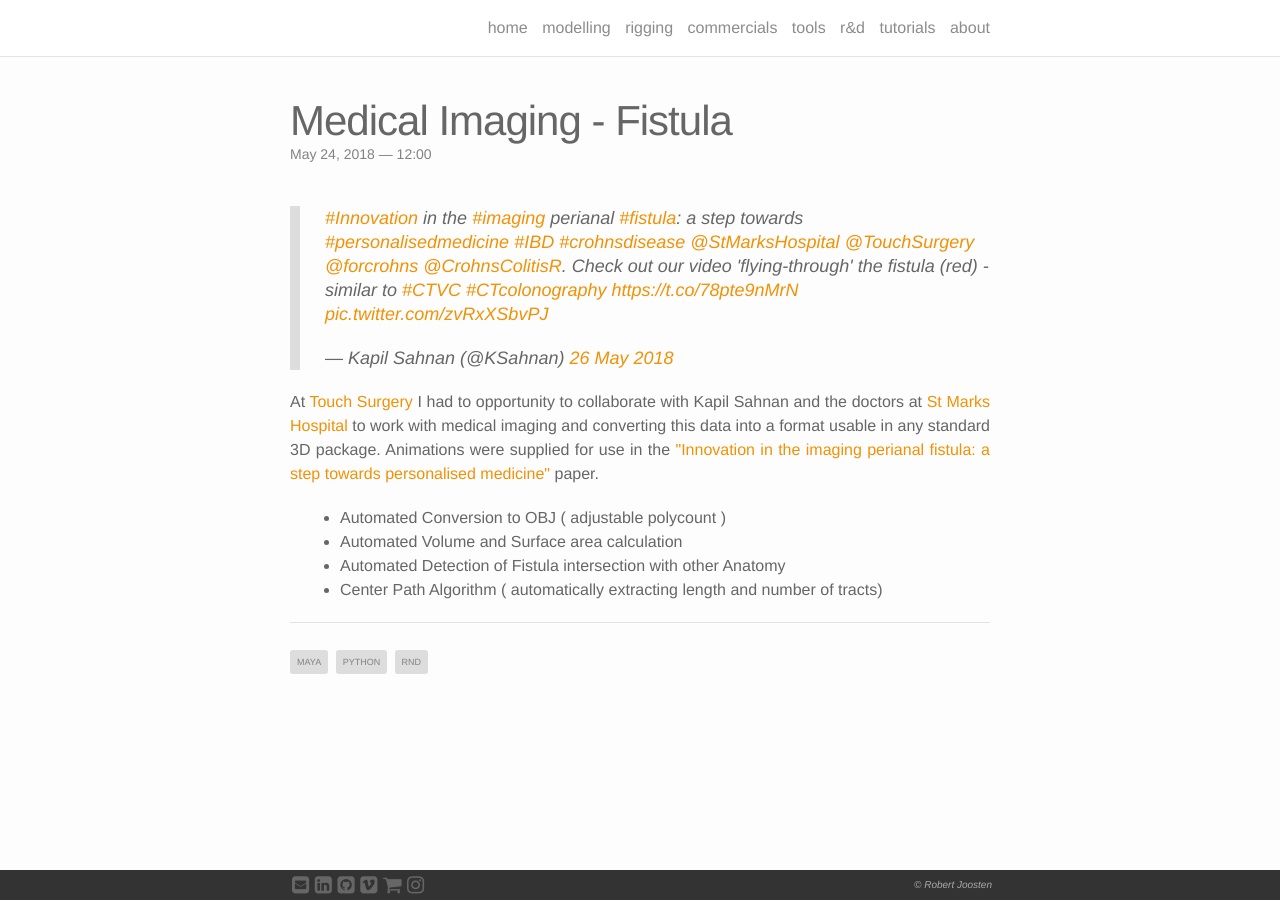
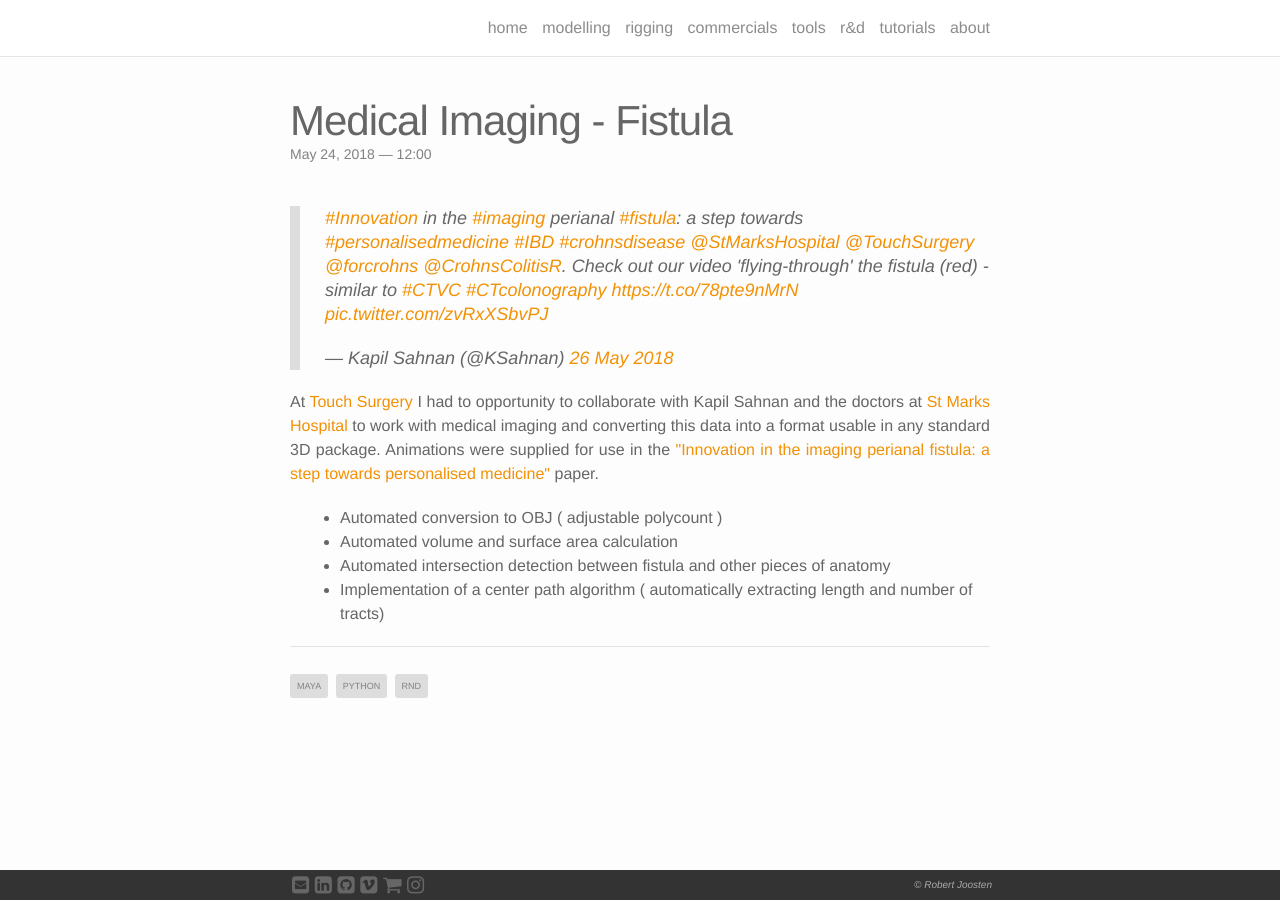
Before and after one commit to robertjoosten/robertjoosten.github.io, a Jekyll site: the page built from _projects/fistula.markdown, in a window 1280 px wide. Built offline with Jekyll 4.4.1, drawn with Linux system fonts in a browser that asks for light colours; nearby versions of some CDN libraries; comment, search, counter and statistics services are not loaded.

Commit message:
text update

```diff
--- a/_projects/fistula.markdown
+++ b/_projects/fistula.markdown
@@ -12,8 +12,8 @@ tag: [rnd, maya, python]
 <p class="justify">At <a href="https://www.touchsurgery.com/">Touch Surgery</a> I had to opportunity to collaborate with Kapil Sahnan and the doctors at <a href="http://www.stmarkshospital.nhs.uk/">St Marks Hospital</a> to work with medical imaging and converting this data into a format usable in any standard 3D package. Animations were supplied for use in the <a href="http://journals.sagepub.com/doi/full/10.1177/1756284818775060#">"Innovation in the imaging perianal fistula: a step towards personalised medicine"</a> paper.</p>
 
 <ul>
-  <li>Automated Conversion to OBJ ( adjustable polycount )</li>
-  <li>Automated Volume and Surface area calculation</li>
-  <li>Automated Detection of Fistula intersection with other Anatomy</li>
-  <li>Center Path Algorithm ( automatically extracting length and number of tracts)</li>
+  <li>Automated conversion to OBJ ( adjustable polycount )</li>
+  <li>Automated volume and surface area calculation</li>
+  <li>Automated intersection detection between fistula and other pieces of anatomy</li>
+  <li>Implementation of a center path algorithm ( automatically extracting length and number of tracts)</li>
 </ul>
```
